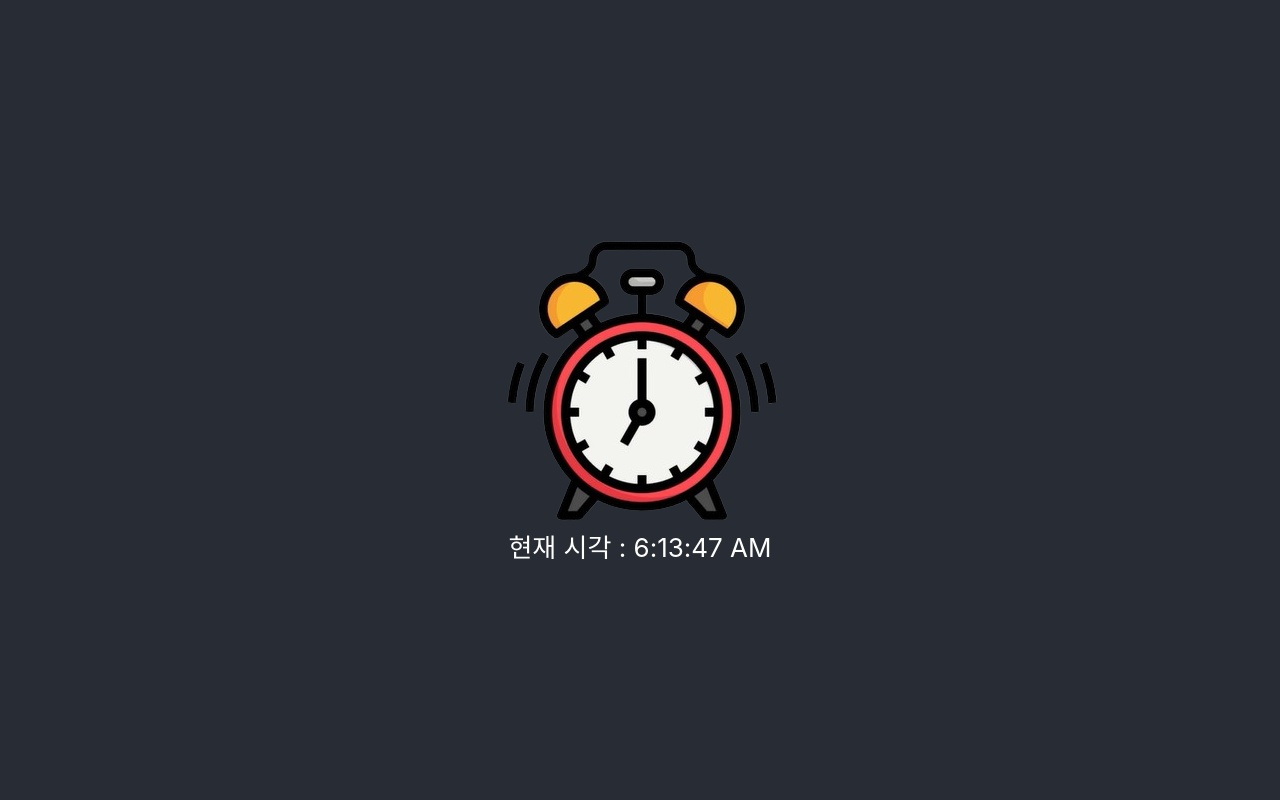
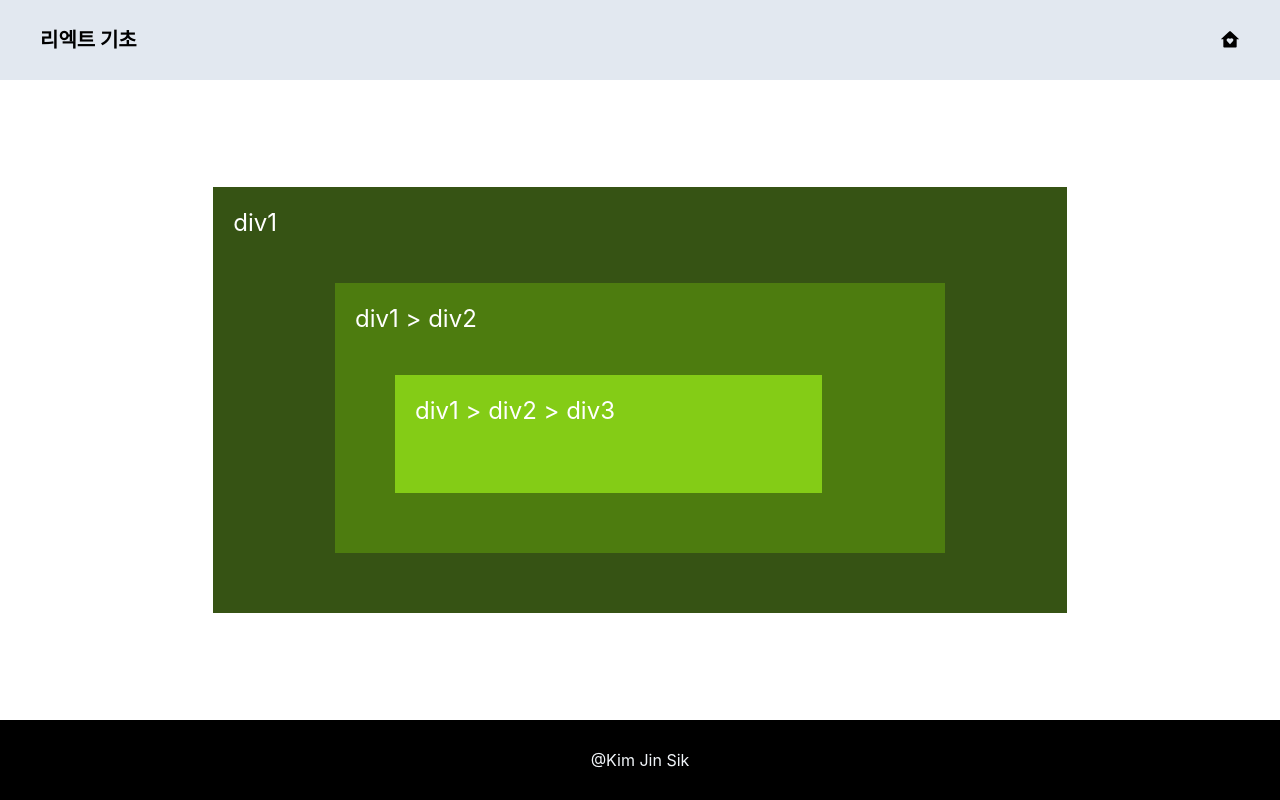
Before and after one commit to ideavirus2-lang/basicapp, a React (Create React App) app: page / in a window 1280 px wide. Built offline with nearby package versions, Linux system fonts and the light colour scheme.

Commit message:
probs 예제

```diff
--- a/package.json
+++ b/package.json
@@ -3,6 +3,7 @@
   "version": "0.1.0",
   "private": true,
   "dependencies": {
+    "@tailwindcss/postcss": "^4.3.5",
     "@testing-library/dom": "^10.4.2",
     "@testing-library/jest-dom": "^6.9.1",
     "@testing-library/react": "^16.3.3",
@@ -41,6 +42,6 @@
   "devDependencies": {
     "autoprefixer": "^10.6.2",
     "postcss": "^8.5.32",
-    "tailwindcss": "^4.3.5"
+    "tailwindcss": "^3.4.19"
   }
 }
--- /dev/null
+++ b/src/03/MyDiv1.js
@@ -0,0 +1,21 @@
+import MyDiv2 from "./MyDiv2"
+
+
+export default function MyDiv1() {
+const d1 = 'div1';
+const d2 = 'div2';
+const d3 = 'div3';
+
+
+  return (
+    <div className="flex flex-col p-5
+                     justify-center items-center
+                     w-2/3 h-2/3 text-2xl
+                     bg-lime-900 text-white">
+      <div className="w-full h-10 flex justify-start items-start">
+        {d1}
+      </div>
+      <MyDiv2 dn1={d1} dn2={d2} dn3={d3}/>
+    </div>
+  )
+}
--- /dev/null
+++ b/src/03/MyDiv2.js
@@ -0,0 +1,19 @@
+import MyDiv3 from "./MyDiv3"
+
+// export default function MyDiv2(probs) {
+export default function MyDiv2({dn1, dn2, dn3}) {
+  return (
+    <div className="flex flex-col p-5 m-10
+                    w-3/4 h-3/4
+                    justify-center
+                    items-start
+                    bg-lime-700 text-white">
+      <div className="w-full flex justify-start">
+        {/* {`${probs.dn1} >  ${probs.dn2}`} */}
+        {`${dn1} >  ${dn2}`}
+      </div>
+      {/* <MyDiv3 d1={probs.dn1} d2={probs.dn2} d3={probs.dn3}/> */}
+      <MyDiv3 d1={dn1} d2={dn2} d3={dn3}/>
+    </div>
+  )
+}
--- /dev/null
+++ b/src/03/MyDiv3.js
@@ -0,0 +1,10 @@
+export default function MyDiv3({d1, d2, d3}) {
+  return (
+    <div className="flex flex-col p-5 m-10
+                    w-3/4 h-3/4
+                    bg-lime-500
+                    text-white">
+      {`${d1} >  ${d2} > ${d3}`}
+    </div>
+  )
+}
--- a/src/App.js
+++ b/src/App.js
@@ -1,16 +1,25 @@
-// import logo from './logo.svg';
+
 import './App.css';
-// import Hello from './01/Hello'
-import MyClock from './02/MyClock';
-import MyClockTime from './02/MyClockTime';
+import { RiHomeHeartFill } from 'react-icons/ri';
+import MyDiv1 from './03/MyDiv1';
+
 
 function App() {
   return (
-    <div className="App">
-      <header className="App-header">
-        <MyClock/>
-        <MyClockTime/>
+    <div className="flex flex-col w-full h-screen mx-auto">
+      <header className='flex justify-between items-center text-xl font-bold h-20 p-10 bg-slate-200'>
+       <p>리엑트 기초</p>
+       <p><RiHomeHeartFill /></p>
       </header>
+
+      <main className='grow w-full flex justify-center items-center overflow-y-auto'>
+        <MyDiv1/>
+      </main>
+
+      <footer className='flex justify-center items-center h-20 bg-black text-slate-100'>
+         @Kim Jin Sik
+      </footer>
+
     </div>
   );
 }
--- a/src/index.css
+++ b/src/index.css
@@ -1,3 +1,7 @@
+@tailwind base;
+@tailwind components;
+@tailwind utilities;
+
 body {
   margin: 0;
   font-family: -apple-system, BlinkMacSystemFont, 'Segoe UI', 'Roboto', 'Oxygen',
--- /dev/null
+++ b/tailwind.config.js
@@ -0,0 +1,10 @@
+/** @type {import('tailwindcss').Config} */
+module.exports = {
+  content: [
+    "./src/**/*.{js,jsx,ts,tsx}",
+  ],
+  theme: {
+    extend: {},
+  },
+  plugins: [],
+}
```
Also changed, not shown: 1 other file (tests, documents, lock files or other folders).
